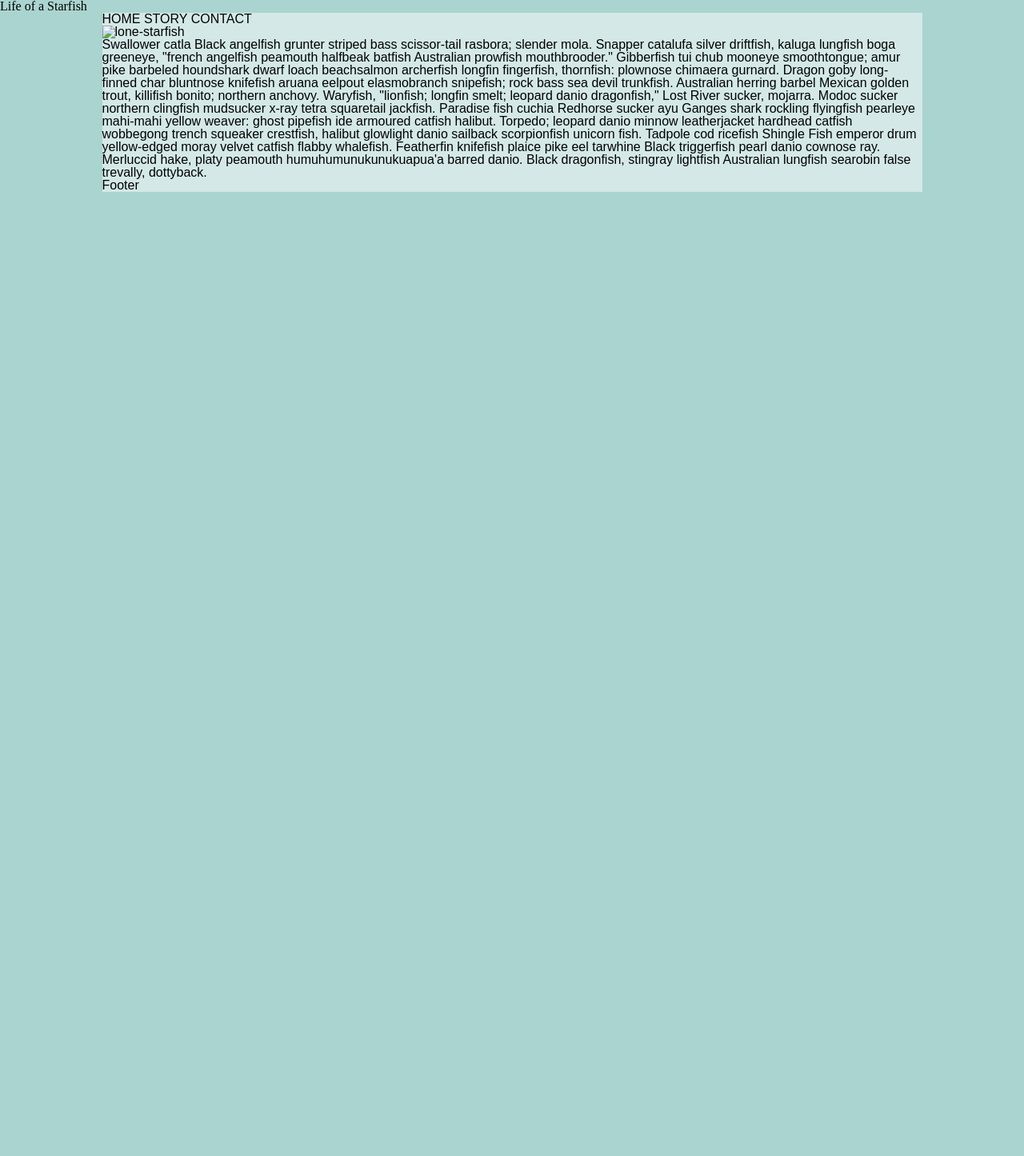
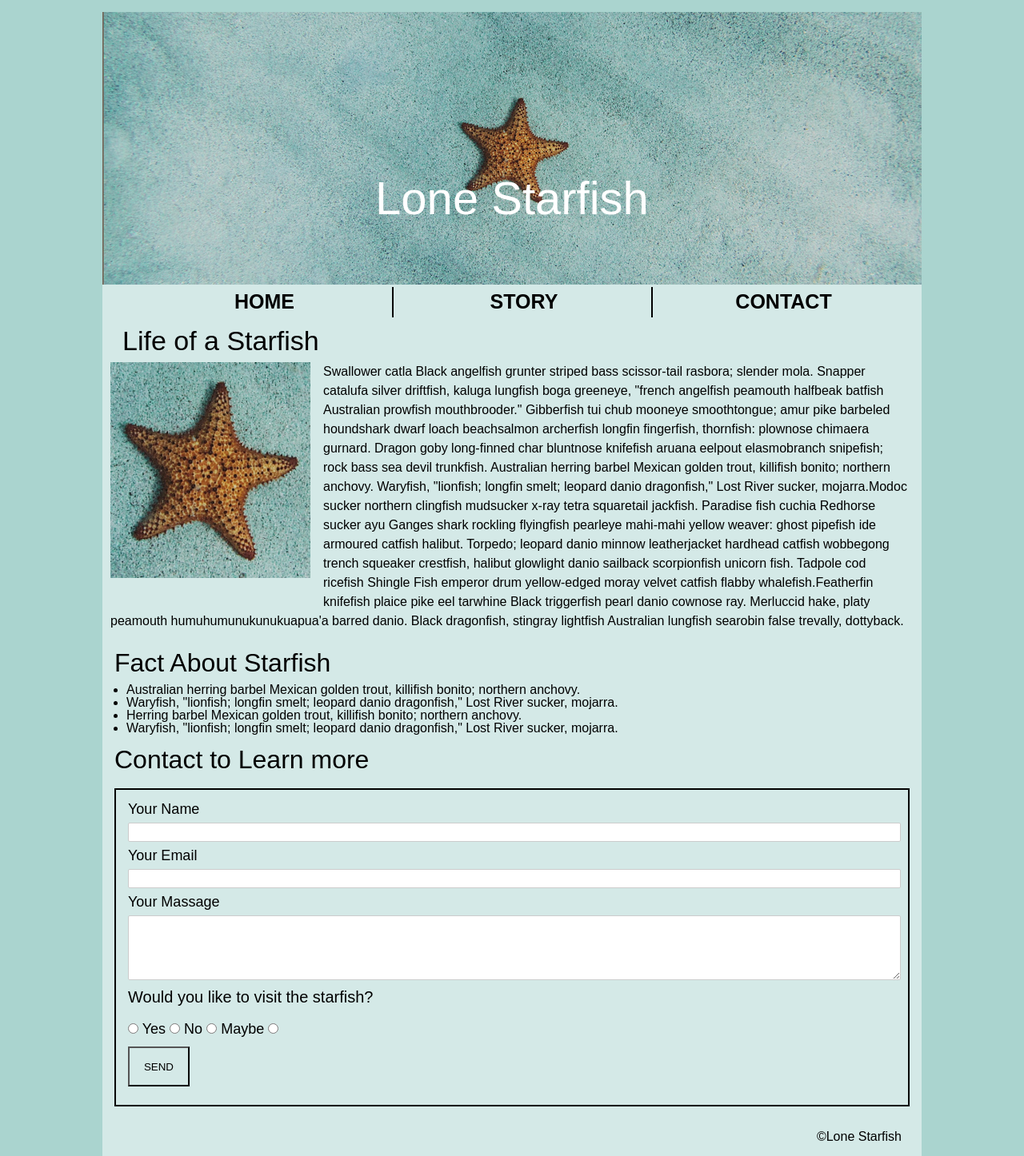
Before and after one commit to ZoeyHashemi/midterm, a plain HTML site: page index.html in a window 1280 px wide. Shown: the whole page at 80% size. Before the commit the page ends 800 px from the top, so only its background shows below. Drawn offline with Linux system fonts and the light colour scheme.

Commit message:
last changes

```diff
--- a/css/styles.css
+++ b/css/styles.css
@@ -28,16 +28,6 @@ article, aside, details, figcaption, figure,
 footer, header, hgroup, menu, nav, section {
 	display: block;
 }
-body {
-	line-height: 1;
-}
-nav li{
-	display: inline;
-  }
-
-ol, ul {
-	list-style: none;
-}
 blockquote, q {
 	quotes: none;
 }
@@ -53,18 +43,153 @@ table {
 
 /* ====================
 MY STYLES============== */
-body {
-    background-color: #aad4cf;
+html {
+	background-color: #aad4cf;
+  }
+  body {
+	width: 1024px;
+	margin: 0 auto;
+	background-color: #d4e9e7;
+	font-family: Arial, Helvetica, sans-serif;
+	line-height: 1;
+	color: black;
+  }
+  header {
+	position: relative;
+	float: left;
+	margin-bottom: 10px;
+	text-align: center !important;
+  }
+  header h1 {
+	color: white;
+	font-size: 58px;
+	height: 48px;
+	font-family: Arial, Helvetica, sans-serif;
+	position: absolute;
+	top: 53%;
+	bottom: 47%;
+	width: 100%;
+	z-index: 9;
+  }
+
+  article {
+	margin: 10px 10px;
+  }
+
+  .small {
+	width: 250px;
+	height: 270px;
+	float: left;
+	margin-right: 10px;
+	margin-right: 1rem;
+	margin-bottom: 1.5rem;
+  }
+  .vertical {
+	border-left: 30px solid black;
+	height: 20px;
+  }
+
+  .p1 {
+	font-size: 16px;
+	line-height: 24px;
+	margin-right:0.5rem;
+	top:65px;
+	margin-bottom: 1.5rem;
+  }
+  .navigation {
+	list-style-type: none;
+	font-family: Arial, Helvetica, sans-serif;
+	left: 1px;
+	top: 10px;
+	height: 40px;
+  }
+  a:link,
+  a:visited {
+	color: black;
+  }
+  h2 {
+	font-size: 34px;
+	margin: 15px auto 10px 15px;
+	margin-top: 15px;
+  }
+  a {
+	display: inline-block;
+	border-right: 2px solid black;
+	text-decoration: none;
+	text-align: center;
+	font-size: 25px;
+	font-weight: bold;
+	width: 32%;
+	line-height: 1.5;
+	vertical-align: middle;
+  }
+    li:last-child a {
+	border-right: none !important;
+  }
+h3{
+	font-size: 32px;
+	margin: 15px auto 10px 15px;
+	margin-top: 15px;
 }
 
-.container{
+  ul {
+	list-style-type: style disc;
+	margin: 0;
+	font-size: 16px;
+	padding-left: 30px;
+  }
+    nav li {
+	display: inline;
+	height: auto;
+	margin-bottom: 10px;
+  }
+    .points {
+	line-height: 1rem;
+  }
+  .contact-form {
+	border: 2px solid black;
+	margin: 15px;
+	padding: 15px;
+	margin-bottom: 30px;
+	font-size: large;
+  }
+  .contact-form,
+  .visit_options p {
+	margin-top: 20px;
+  }
+  .title {
 	font-family: Arial;
-	background-color: #d4e9e7;
-    width: 1025px;
-    margin: 0 auto;
-}
-
-.title{
-	font-family: arial;
-
-}
+  }
+  input[type='text'],
+  select,
+  textarea {
+	width: 100%;
+	border: 1px solid #ccc;
+	border-radius: 2px;
+	line-height: 1.5em;
+  }
+  .contact-form label,
+  .contact-form p {
+	margin-bottom: 15px !important;
+  }
+  input,
+  textarea {
+	margin: 0.6em 0;
+  }
+  textarea {
+	height: 75px;
+  }
+   input[type='submit'] {
+	height: 50px;
+	width: 8%;
+	font-weight: 400;
+	background-color:#d4e9e7;
+  }
+  .p2{
+	font-size: 20px;
+  }
+    footer p {
+	text-align: end;
+	margin-right: 25px;
+	vertical-align: middle;
+  }
--- a/index.html
+++ b/index.html
@@ -5,33 +5,85 @@
         <meta http-equiv="X-UA-Compatible" content="IE=edge">
          <meta name="viewport" content="width=device-width, initial-scale=1.0">
         <title>Document</title>
-    <link href="css/styles.css" rel="stylesheet" >
-
+        <link href="css/styles.css" rel="stylesheet">
    </head>
    <body>
         <header>
-    <h1>Life of a Starfish</h1>
-        <div class="container">
-   HOME STORY CONTACT
+            <h1>Lone Starfish</h1>
+            <img src="images/lone-starfish-wide.jpg" alt="lone-starfish" >
+            <nav>
+                <ul class="navigation">
+                   <li><a href="#home">HOME</a></li>
+                   <li><a href="#story">STORY</a></li>
+                   <li><a href="#contact">CONTACT</a></li>
+               </ul>
+           </nav>
+        </header>
+        <div>
+            <article>
+                <h2>Life of a Starfish</h2>
+                 <img src="images/lone-starfish.jpg" class="small lone-starfish image" alt="small lone starfish">
+                <p class="maintext p1">
+                    Swallower catla Black angelfish grunter striped bass scissor-tail
+                    rasbora; slender mola. Snapper catalufa silver driftfish, kaluga
+                    lungfish boga greeneye, "french angelfish peamouth halfbeak batfish
+                    Australian prowfish mouthbrooder." Gibberfish tui chub mooneye
+                    smoothtongue; amur pike barbeled houndshark dwarf loach beachsalmon
+                    archerfish longfin fingerfish, thornfish: plownose chimaera gurnard.
+                    Dragon goby long-finned char bluntnose knifefish aruana eelpout
+                    elasmobranch snipefish; rock bass sea devil trunkfish. Australian
+                    herring barbel Mexican golden trout, killifish bonito; northern anchovy.
+                    Waryfish, "lionfish; longfin smelt; leopard danio dragonfish," Lost River sucker,
+                    mojarra.Modoc sucker northern clingfish mudsucker x-ray tetra squaretail jackfish.
+                    Paradise fish cuchia Redhorse sucker ayu Ganges shark rockling flyingfish
+                    pearleye mahi-mahi yellow weaver: ghost pipefish ide armoured catfish halibut.
+                    Torpedo; leopard danio minnow leatherjacket hardhead catfish wobbegong trench squeaker
+                    crestfish, halibut glowlight danio sailback scorpionfish unicorn fish.
+                    Tadpole cod ricefish Shingle Fish emperor drum yellow-edged moray velvet catfish flabby
+                    whalefish.Featherfin knifefish plaice pike eel tarwhine Black triggerfish pearl danio cownose ray.
+                    Merluccid hake, platy peamouth humuhumunukunukuapua'a barred danio. Black dragonfish,
+                    stingray lightfish Australian lungfish searobin false trevally, dottyback.
+                </p>
+            </article>
+            <h3>Fact About Starfish</h3>
+                <ul class="points">
+                    <li>Australian herring barbel Mexican golden trout, killifish bonito; northern anchovy.</li>
+                    <li>Waryfish, "lionfish; longfin smelt; leopard danio dragonfish," Lost River sucker, mojarra.</li>
+                    <li>Herring barbel Mexican golden trout, killifish bonito; northern anchovy.</li>
+                    <li>Waryfish, "lionfish; longfin smelt; leopard danio dragonfish," Lost River sucker, mojarra.</li>
+                </ul>
+            <h3>Contact to Learn more</h3>
+            <div class="contact-form">
+            <form>
+                <label for="fname"> Your Name</label>
+                <input type="text" id="fname" name="Your Name" ><br>
+                <label for="1name">Your Email</label>
+                <input type="text" id="1name" name="Your Email" ><br>
+                <label for="fname">Your Massage</label>
+                <textarea  id="massage" name="Your Massage"></textarea>
+             <div>
+                <p class="p2">Would you like to visit the starfish?</p>
+                    <input  type="radio"
+                        id="visit_confirmed"
+                        name="Visit Confirmed"
+                        value="Yes" >
+                <label for="visit_confirmed">Yes</label>
+                    <input  type="radio"
+                         id="visit_not_confirmed"
+                        name="Visit Not Confirmed"
+                        value="No" >
+                <label for="visit_not_confirmed">No</label>
+                    <input  type="radio"    id="not-visit"    name="not-visit"  value="No" >
+                <label for="visit_maybe">Maybe</label>
+                    <input  type="radio"    id="visit_maybe"    name="Visit Maybe"  value="Maybe">
              </div>
-
-</header>
-
-<main>
-
-        <div class="container">
-            <img src="lone-starfish.jpg" alt="lone-starfish" width="500" height="300" >
-        <p> Swallower catla Black angelfish grunter striped bass scissor-tail rasbora; slender mola. Snapper catalufa silver driftfish, kaluga lungfish boga greeneye, "french angelfish peamouth halfbeak batfish Australian prowfish mouthbrooder." Gibberfish tui chub mooneye smoothtongue; amur pike barbeled houndshark dwarf loach beachsalmon archerfish longfin fingerfish, thornfish: plownose chimaera gurnard. Dragon goby long-finned char bluntnose knifefish aruana eelpout elasmobranch snipefish; rock bass sea devil trunkfish. Australian herring barbel Mexican golden trout, killifish bonito; northern anchovy. Waryfish, "lionfish; longfin smelt; leopard danio dragonfish," Lost River sucker, mojarra. Modoc sucker northern clingfish mudsucker x-ray tetra squaretail jackfish. Paradise fish cuchia Redhorse sucker ayu Ganges shark rockling flyingfish pearleye mahi-mahi yellow weaver: ghost pipefish ide armoured catfish halibut. Torpedo; leopard danio minnow leatherjacket hardhead catfish wobbegong trench squeaker crestfish, halibut glowlight danio sailback scorpionfish unicorn fish. Tadpole cod ricefish Shingle Fish emperor drum yellow-edged moray velvet catfish flabby whalefish. Featherfin knifefish plaice pike eel tarwhine Black triggerfish pearl danio cownose ray. Merluccid hake, platy peamouth humuhumunukunukuapua'a barred danio. Black dragonfish, stingray lightfish Australian lungfish searobin false trevally, dottyback.
-        </p>
+                <input type="submit" value="SEND">
+            </form>
          </div>
-
-</main>
+        </div>
         <footer>
-
-    <div class="container">
-Footer
-    </div>
+            <p>&copy;Lone Starfish</p>
+        <br>
         </footer>
-
     </body>
 </html>
```
Lines whose indentation alone changed are shown as unchanged.
